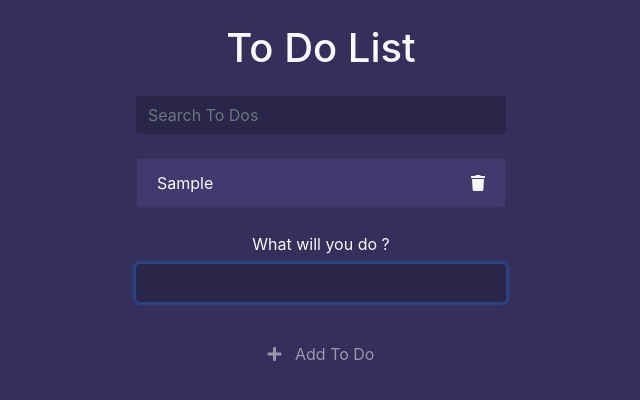
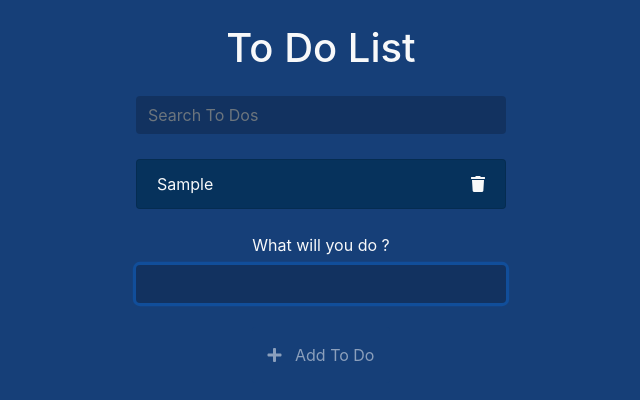
Before and after one commit to khouilid/The_To_List, a plain HTML site: page index.html in a window 1280 px wide. Both pictures are taken after typing "Sample" into the empty fields and a click on the button "Add To Do". Shown: the whole page, without its empty margins (319-959 px from the left). Drawn offline with nearby package versions, Linux system fonts and the light colour scheme.

```diff
--- a/style.css
+++ b/style.css
@@ -1,6 +1,6 @@
 body {
 
-    background: #352F5B;
+    background: #163f78;
 }
 
 .container{
@@ -21,7 +21,8 @@ input[type=text]:focus{
 
 .todos li{
 
-    background:#423a6f;
+    background:#06325c;
+    margin-top: 1px;
 }
 
 .delete {
@@ -81,7 +82,7 @@ input[type=text]:focus{
 
 .btn {
 
-    background-color:#352F5B;
+    background-color:#163f78;
     color: rgba(255,255,255,0.5);
     margin:2rem auto;
     padding:15px;
```
Also changed, not shown: index.html (+1 -0 lines).
